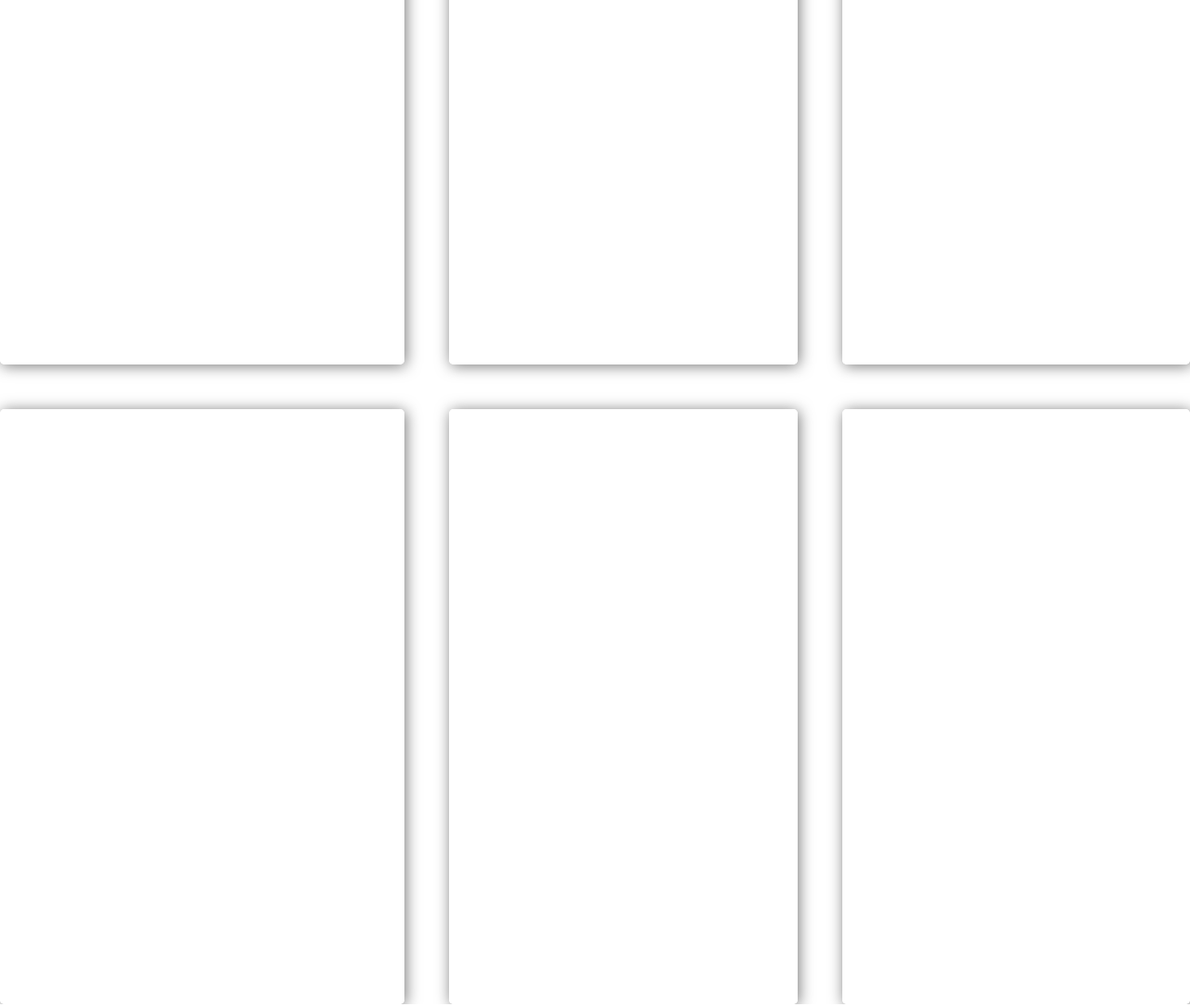
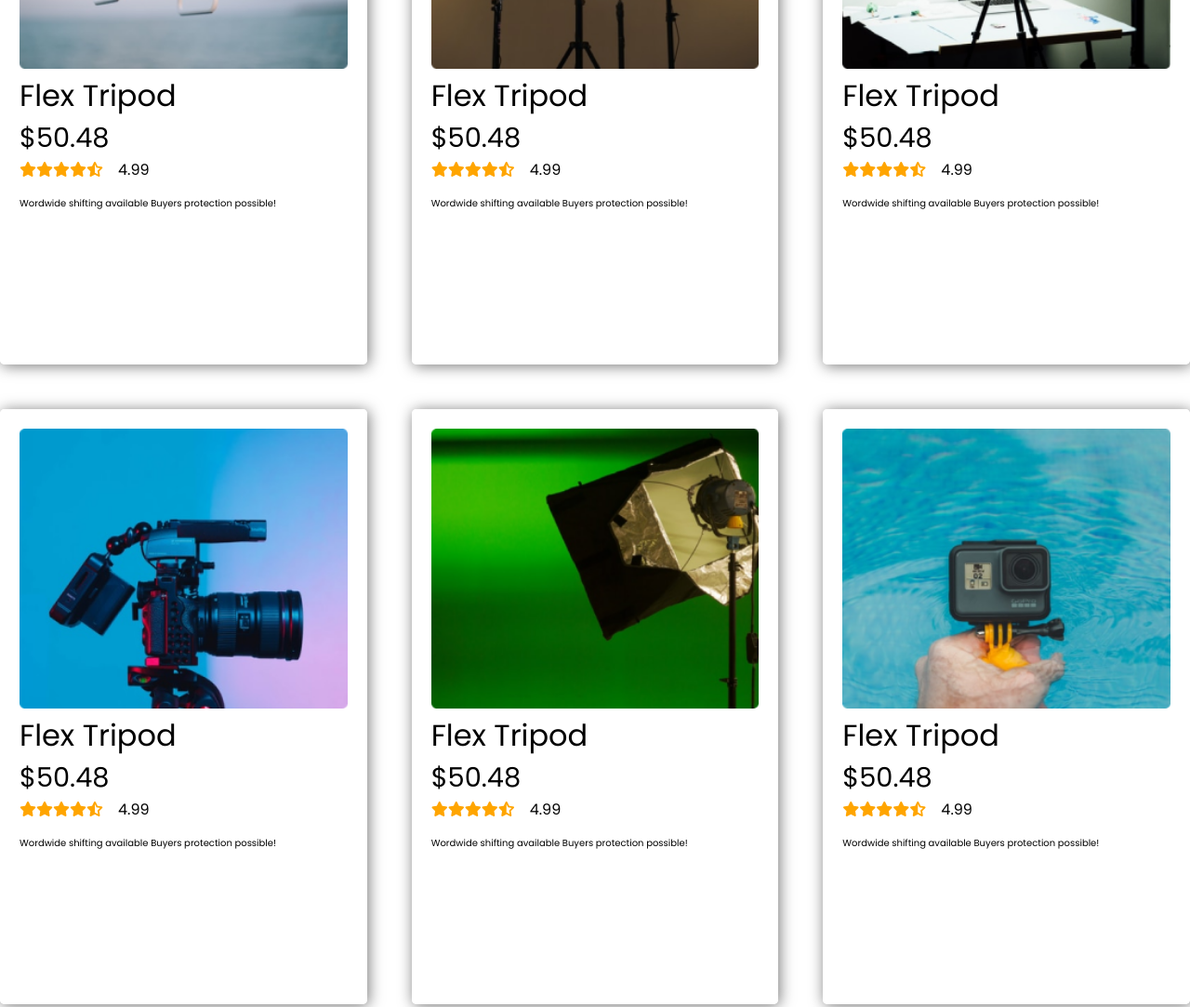
Before and after one commit to himadree-chaudhury/assignment2_influencer-gear, a plain HTML site: page index.html in a window 1280 px wide. Shown: the part 2280-3363 px from the top of the page at 93% size. Drawn offline with Linux system fonts and the light colour scheme.

Commit message:
half-done

```diff
--- a/index.html
+++ b/index.html
@@ -66,14 +66,78 @@
                 <p>Wordwide shifting available
                     Buyers protection possible!</p>
                 </div>
-                <div class="products__2 product--utility"></div>
-                <div class="products__3 product--utility"></div>
-                <div class="products__4 product--utility"></div>
-                <div class="products__5 product--utility"></div>
-                <div class="products__6 product--utility"></div>
-                <div class="products__7 product--utility"></div>
-                <div class="products__8 product--utility"></div>
-                <div class="products__9 product--utility"></div>
+                <div class="products__2 product--utility"><img src="./images/mic.png" alt="">
+                    <h2>Flex Tripod</h2>
+                <h3>$50.48</h3>
+                <div class="product--ratings">
+                    <span class="rating--color"><i class="fas fa-star"></i><i class="fas fa-star"></i><i class="fas fa-star"></i><i class="fas fa-star"></i><i class="fas fa-star-half-alt"></i></span>
+                    <span>4.99</span>
+                </div>
+                <p>Wordwide shifting available
+                    Buyers protection possible!</p></div>
+                <div class="products__3 product--utility"><img src="./images/airpod.png" alt="">
+                    <h2>Flex Tripod</h2>
+                <h3>$50.48</h3>
+                <div class="product--ratings">
+                    <span class="rating--color"><i class="fas fa-star"></i><i class="fas fa-star"></i><i class="fas fa-star"></i><i class="fas fa-star"></i><i class="fas fa-star-half-alt"></i></span>
+                    <span>4.99</span>
+                </div>
+                <p>Wordwide shifting available
+                    Buyers protection possible!</p></div>
+                <div class="products__4 product--utility"><img src="./images/drone.png" alt="">
+                    <h2>Flex Tripod</h2>
+                <h3>$50.48</h3>
+                <div class="product--ratings">
+                    <span class="rating--color"><i class="fas fa-star"></i><i class="fas fa-star"></i><i class="fas fa-star"></i><i class="fas fa-star"></i><i class="fas fa-star-half-alt"></i></span>
+                    <span>4.99</span>
+                </div>
+                <p>Wordwide shifting available
+                    Buyers protection possible!</p></div>
+                <div class="products__5 product--utility"><img src="./images/lights.png" alt="">
+                    <h2>Flex Tripod</h2>
+                <h3>$50.48</h3>
+                <div class="product--ratings">
+                    <span class="rating--color"><i class="fas fa-star"></i><i class="fas fa-star"></i><i class="fas fa-star"></i><i class="fas fa-star"></i><i class="fas fa-star-half-alt"></i></span>
+                    <span>4.99</span>
+                </div>
+                <p>Wordwide shifting available
+                    Buyers protection possible!</p></div>
+                <div class="products__6 product--utility"><img src="./images/setup.png" alt="">
+                    <h2>Flex Tripod</h2>
+                <h3>$50.48</h3>
+                <div class="product--ratings">
+                    <span class="rating--color"><i class="fas fa-star"></i><i class="fas fa-star"></i><i class="fas fa-star"></i><i class="fas fa-star"></i><i class="fas fa-star-half-alt"></i></span>
+                    <span>4.99</span>
+                </div>
+                <p>Wordwide shifting available
+                    Buyers protection possible!</p></div>
+                <div class="products__7 product--utility"><img src="./images/camera.png" alt="">
+                    <h2>Flex Tripod</h2>
+                <h3>$50.48</h3>
+                <div class="product--ratings">
+                    <span class="rating--color"><i class="fas fa-star"></i><i class="fas fa-star"></i><i class="fas fa-star"></i><i class="fas fa-star"></i><i class="fas fa-star-half-alt"></i></span>
+                    <span>4.99</span>
+                </div>
+                <p>Wordwide shifting available
+                    Buyers protection possible!</p></div>
+                <div class="products__8 product--utility"><img src="./images/single-light.png" alt="">
+                    <h2>Flex Tripod</h2>
+                <h3>$50.48</h3>
+                <div class="product--ratings">
+                    <span class="rating--color"><i class="fas fa-star"></i><i class="fas fa-star"></i><i class="fas fa-star"></i><i class="fas fa-star"></i><i class="fas fa-star-half-alt"></i></span>
+                    <span>4.99</span>
+                </div>
+                <p>Wordwide shifting available
+                    Buyers protection possible!</p></div>
+                <div class="products__9 product--utility"><img src="./images/action.png" alt="">
+                    <h2>Flex Tripod</h2>
+                <h3>$50.48</h3>
+                <div class="product--ratings">
+                    <span class="rating--color"><i class="fas fa-star"></i><i class="fas fa-star"></i><i class="fas fa-star"></i><i class="fas fa-star"></i><i class="fas fa-star-half-alt"></i></span>
+                    <span>4.99</span>
+                </div>
+                <p>Wordwide shifting available
+                    Buyers protection possible!</p></div>
             </div>
         </section>
     </main>
--- a/style.css
+++ b/style.css
@@ -108,6 +108,9 @@ body {
 top: 23.26%; */
   align-items: center;
 }
+.product-container{
+    margin-bottom: 15rem;
+}
 .product-container h1 {
   text-align: center;
   font-style: normal;
@@ -139,7 +142,7 @@ top: 23.26%; */
   border: 5px solid white;
 }
 .product--utility img {
-  width: 393px;
+  width: 100%;
   object-fit: cover;
 }
 .product--ratings {
```
